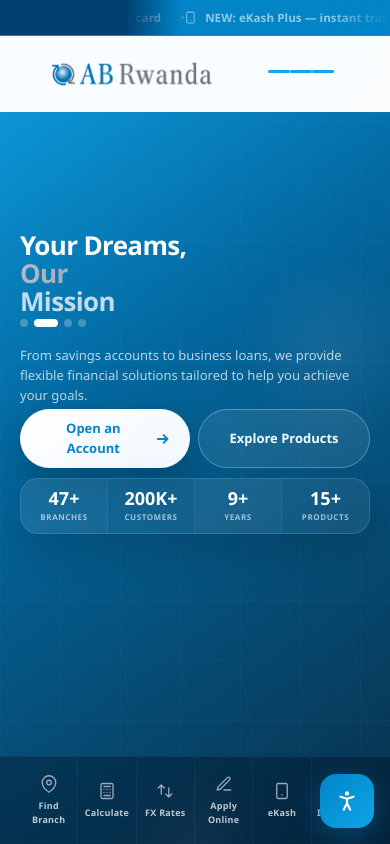
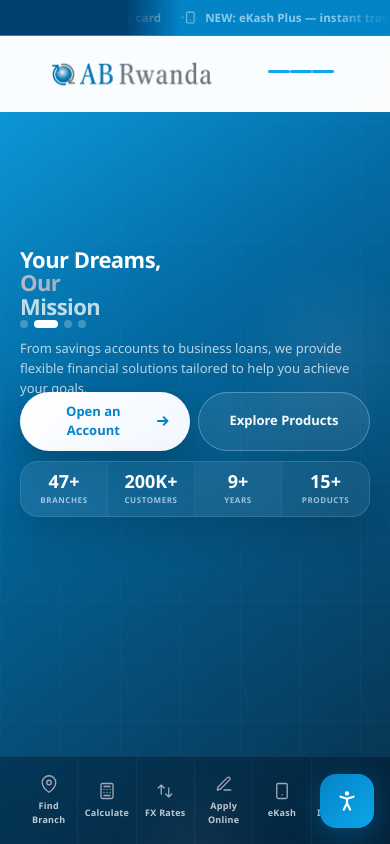
Before and after one commit to obald123/ab, a React (Vite) app: page / in a window 390 px wide. Shown: the top 844 px of the page. Built offline with nearby package versions, Linux system fonts and the light colour scheme; the HTML template or start-up script is replaced by a standard one; a web font is replaced by a local one.

Commit message:
Landing UI

```diff
--- a/src/components/Hero.tsx
+++ b/src/components/Hero.tsx
@@ -433,25 +433,24 @@
           viewport={{ once: true, margin: '-200px' }}
         >
           {/* Headline — rotating */}
-          <div style={{ position: 'relative', marginBottom: 4 }}>
+          <div style={{ position: 'relative', marginBottom: 2 }}>
             {heroSlides.map((slide, i) => (
               <div key={i} style={{
                 visibility: heroSlide === i ? 'visible' : 'hidden',
                 height: heroSlide === i ? 'auto' : 0,
                 overflow: 'hidden',
-                transition: 'visibility 0.6s, height 0.6s',
               }}>
                 <h1 style={{
                   fontFamily: 'var(--font-serif)',
-                  fontSize: 'clamp(36px, 6vw, 80px)',
-                  fontWeight: 700, lineHeight: 1.05,
+                  fontSize: 'clamp(32px, 5vw, 72px)',
+                  fontWeight: 700, lineHeight: 1,
                   color: '#ffffff', margin: 0,
                   letterSpacing: '-0.025em',
                 }}>{slide.line1}</h1>
                 {slide.line2 && <h1 style={{
                   fontFamily: 'var(--font-serif)',
-                  fontSize: 'clamp(36px, 6vw, 80px)',
-                  fontWeight: 700, lineHeight: 1.05,
+                  fontSize: 'clamp(32px, 5vw, 72px)',
+                  fontWeight: 700, lineHeight: 1,
                   margin: 0, letterSpacing: '-0.025em',
                   backgroundImage: `linear-gradient(100deg, ${GL} 0%, #fff 50%, ${GL} 100%)`,
                   backgroundSize: '200% auto',
@@ -460,8 +459,8 @@
                 } as React.CSSProperties}>{slide.line2}</h1>}
                 <h1 style={{
                   fontFamily: 'var(--font-serif)',
-                  fontSize: 'clamp(36px, 6vw, 80px)',
-                  fontWeight: 700, lineHeight: 1.05,
+                  fontSize: 'clamp(32px, 5vw, 72px)',
+                  fontWeight: 700, lineHeight: 1,
                   color: 'rgba(255,255,255,0.75)', margin: 0,
                   letterSpacing: '-0.025em',
                 }}>{slide.line3}</h1>
@@ -470,7 +469,7 @@
           </div>
 
           {/* Slide indicators */}
-          <div style={{ display: 'flex', gap: 6, marginBottom: 18 }}>
+          <div style={{ display: 'flex', gap: 6, marginBottom: 10 }}>
             {heroSlides.map((_, i) => (
               <button key={i} aria-label={`Slide ${i + 1}`} onClick={() => setHeroSlide(i)} style={{
                 width: heroSlide === i ? 24 : 8,
@@ -482,7 +481,7 @@
           </div>
 
           {/* Subtitle — rotating */}
-          <div style={{ position: 'relative', minHeight: 50, marginBottom: 14 }}>
+          <div style={{ position: 'relative', minHeight: 44, marginBottom: 10 }}>
             {heroSlides.map((slide, i) => (
               <p key={i} style={{
                 position: 'absolute', inset: 0,
@@ -508,7 +507,7 @@
             whileInView={{ opacity: 1, y: 0 }}
             transition={{ duration: 0.6, delay: 0.4 }}
             viewport={{ once: true }}
-            style={{ display: 'flex', gap: 14, flexWrap: 'wrap', marginBottom: 20 } as React.CSSProperties}
+            style={{ display: 'flex', gap: 14, flexWrap: 'wrap', marginBottom: 14 } as React.CSSProperties}
           >
             <a href="#products" style={{
               display: 'inline-flex', alignItems: 'center', gap: 8,
--- a/src/index.css
+++ b/src/index.css
@@ -311,7 +311,7 @@
 @media (max-width: 1023px) {
   .hero-grid { grid-template-columns: 1fr !important; padding: 20px 32px 12px !important; gap: 12px !important; }
   .hero-scene { display: none !important; }
-  .hero-grid h1 { font-size: clamp(26px, 5vw, 42px) !important; line-height: 1.08 !important; }
+  .hero-grid h1 { font-size: clamp(22px, 4.5vw, 36px) !important; line-height: 1.05 !important; }
   .hero-grid p { font-size: 15px !important; }
   .hero-stats { grid-template-columns: repeat(2, 1fr) !important; }
   .hero-quick-links > div { padding: 0 20px !important; }
@@ -322,7 +322,7 @@
   .hero-quick-links { overflow-x: auto !important; }
   .hero-quick-links > div { flex-wrap: nowrap !important; }
   .hero-grid { padding: 16px 20px 12px !important; gap: 10px !important; }
-  .hero-grid h1 { font-size: clamp(24px, 8vw, 32px) !important; }
+  .hero-grid h1 { font-size: clamp(22px, 7vw, 28px) !important; }
   .hero-grid p { font-size: 13px !important; line-height: 1.55 !important; }
   .hero-cta { gap: 8px !important; margin-bottom: 10px !important; }
   .hero-cta a { padding: 10px 20px !important; font-size: 13px !important; }
@@ -341,7 +341,7 @@
 @media (max-width: 480px) {
   .hero-card-3d { width: 180px !important; height: 120px !important; padding: 14px 16px !important; }
   .hero-quick-link span { font-size: 9px !important; }
-  .hero-grid h1 { font-size: 26px !important; }
+  .hero-grid h1 { font-size: 22px !important; }
 }
 
 /* ── Products ── */
```
Also changed, not shown: 1 other file (tests, documents, lock files or other folders).
